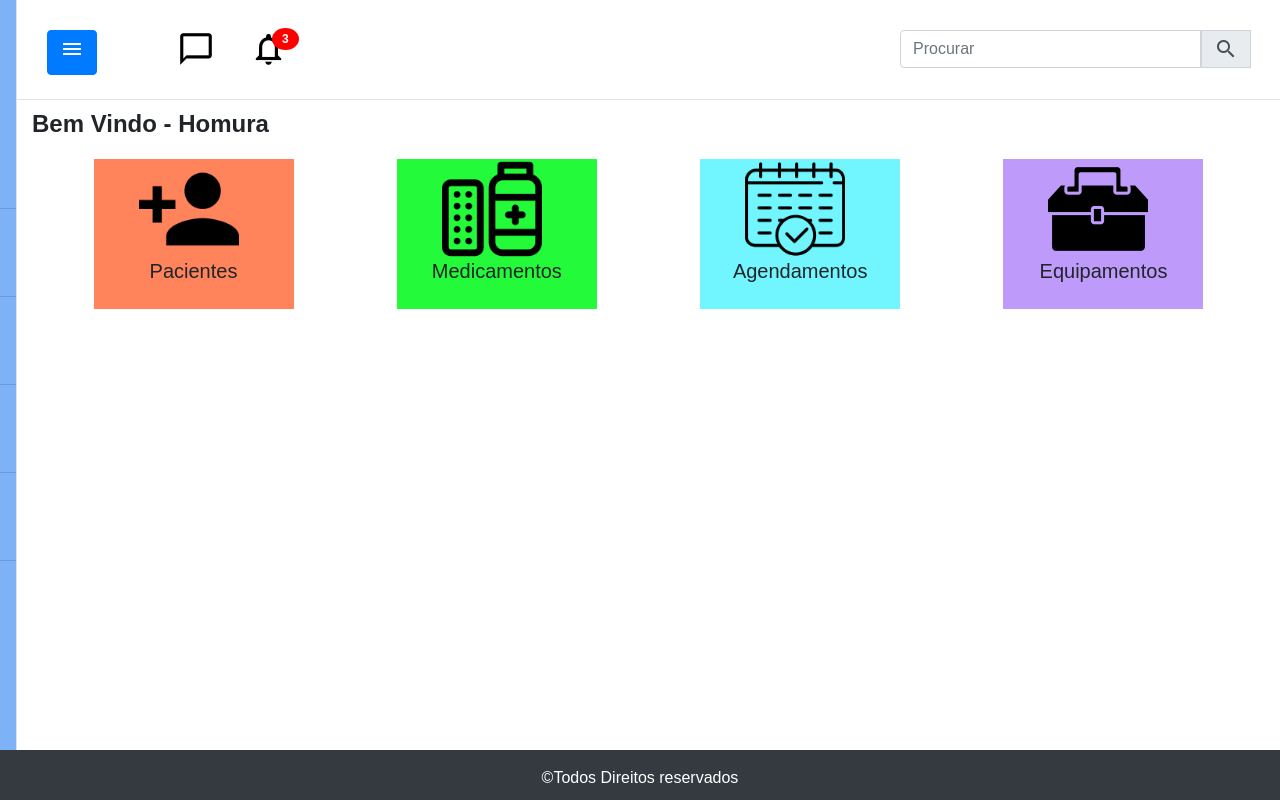
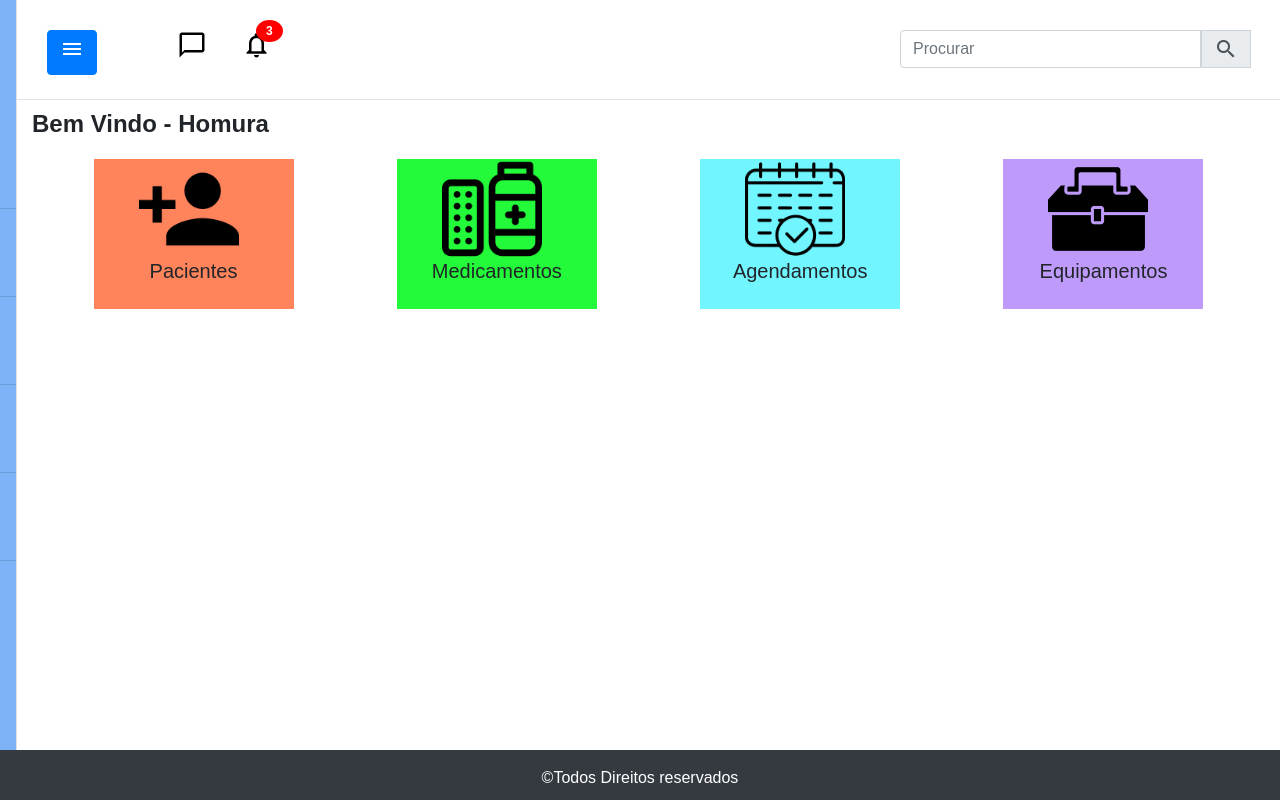
Before and after one commit to Hitagi71/ProjetoHospital, a PHP site: page /home.html in a window 1280 px wide. Run offline with PHP 8.4, Linux system fonts and the light colour scheme.

Commit message:
mudei um pouco o tamanho dos icones de notificacao

```diff
--- a/css/style.css
+++ b/css/style.css
@@ -83,7 +83,7 @@
   }
 
   .size {
-      font-size: 38px;
+      font-size: 30px;
       color: black
   }
 
```
